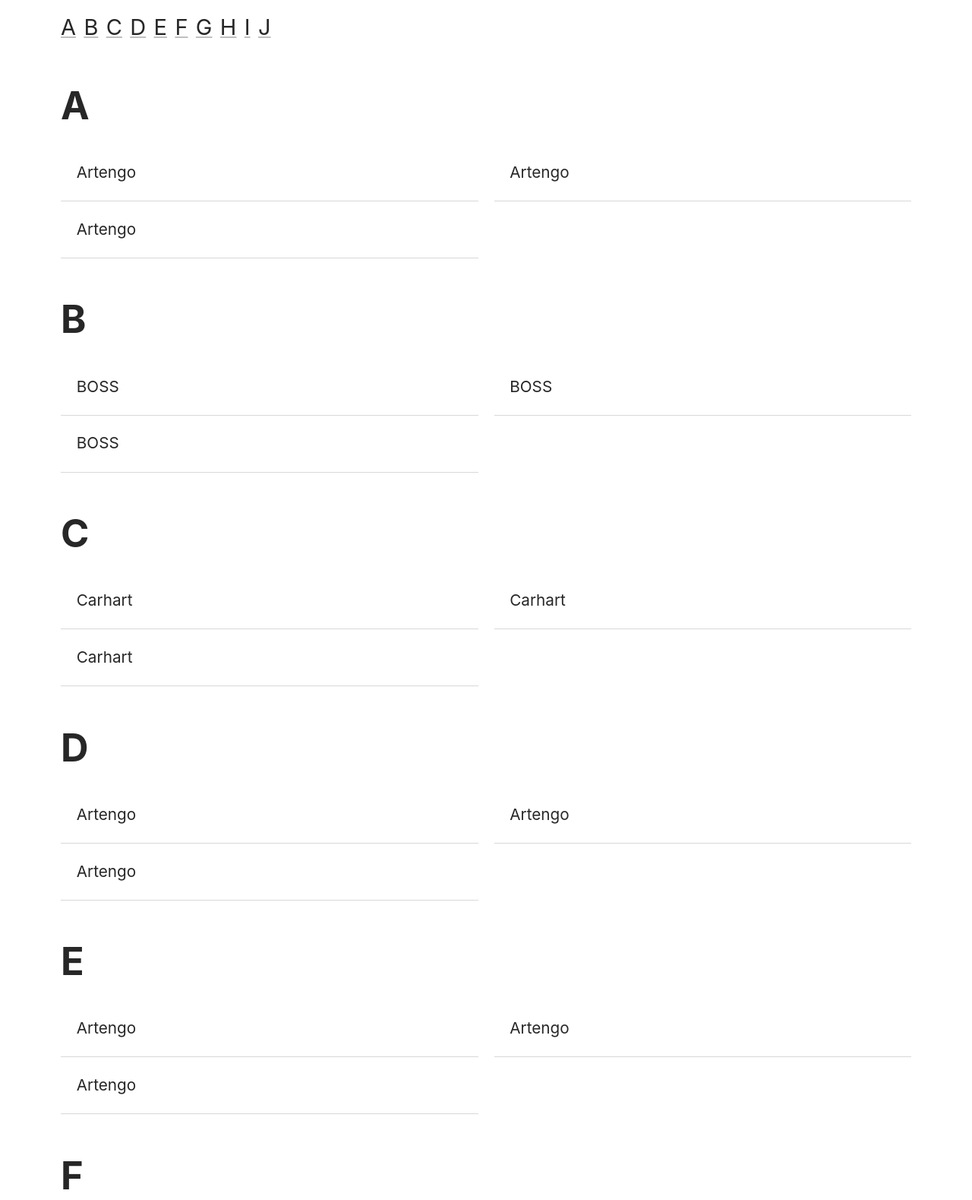
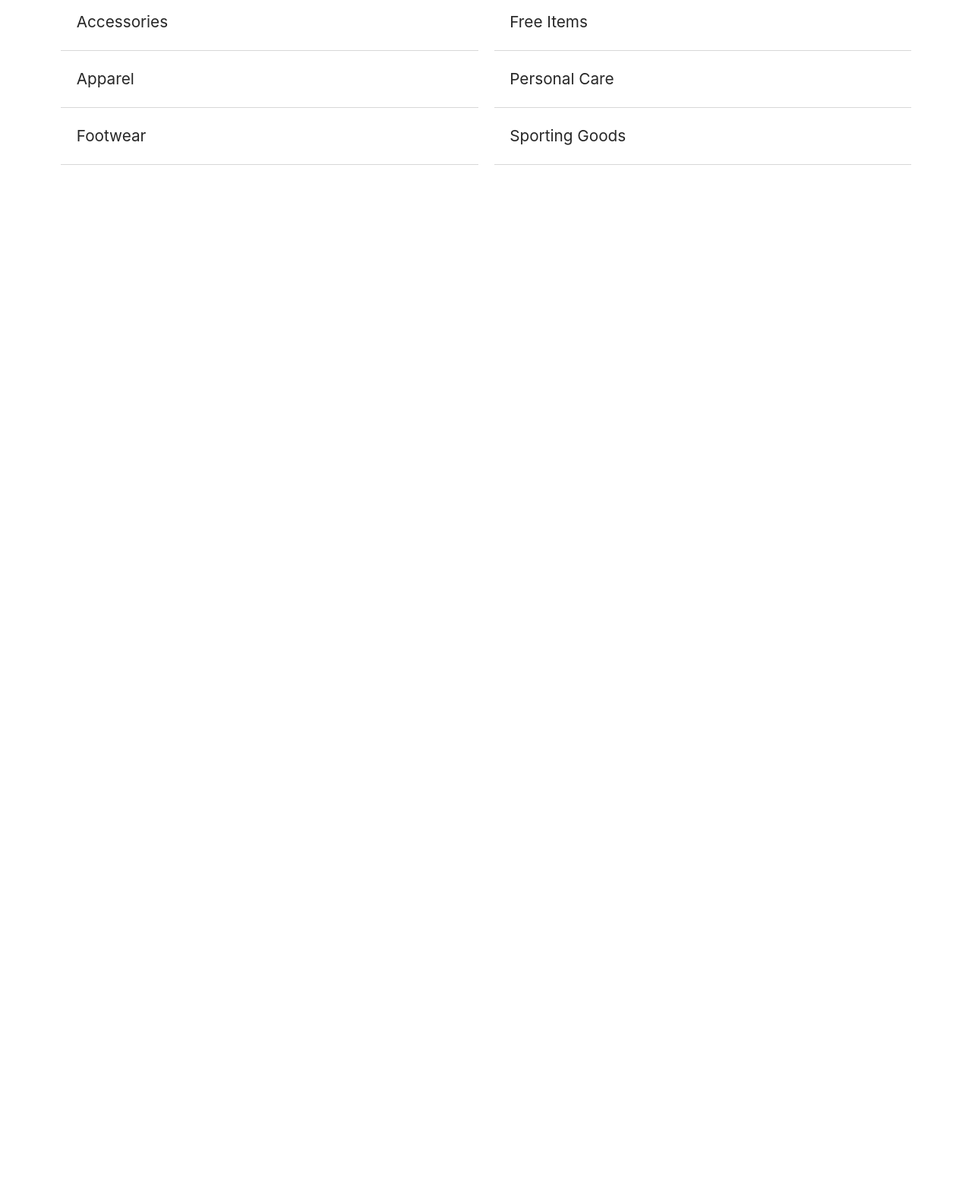
Before and after one commit to thea1874/web2-static-site, a plain HTML site: page category.html in a window 1280 px wide. Shown: the part 121-1700 px from the top of the page at 76% size. After the commit the page ends 800 px from the top, so only its background shows below. Drawn offline with Linux system fonts and the light colour scheme.

Commit message:
change category

```diff
--- a/category.html
+++ b/category.html
@@ -11,105 +11,21 @@
     <header class="mainNav">
       <h1>Fashion<span>R</span>Us</h1>
       <nav>
-        <a href="#">Categories</a>
-        <a href="category.html">Brands</a>
+        <a href="category.html">Categories</a>
+        <a href="#">Brands</a>
         <a href="#">Seasons</a>
       </nav>
     </header>
     <main>
-      <section class="letterLinks">
-        <ol>
-          <li><a href="#letter_a">A</a></li>
-          <li><a href="#letter_b">B</a></li>
-          <li><a href="#letter_c">C</a></li>
-          <li><a href="#letter_d">D</a></li>
-          <li><a href="#letter_e">E</a></li>
-          <li><a href="#letter_f">F</a></li>
-          <li><a href="#letter_g">G</a></li>
-          <li><a href="#letter_h">H</a></li>
-          <li><a href="#letter_i">I</a></li>
-          <li><a href="#letter_j">J</a></li>
-        </ol>
-      </section>
       <div class="brandList">
-        <section class="letterGroup" id="letter_a">
-          <h2>A</h2>
+        <section class="letterGroup">
           <ol>
-            <li><a href="productlist.html">Artengo</a></li>
-            <li><a href="productlist.html">Artengo</a></li>
-            <li><a href="productlist.html">Artengo</a></li>
-          </ol>
-        </section>
-        <section class="letterGroup" id="letter_b">
-          <h2>B</h2>
-          <ol>
-            <li><a href="productlist.html">BOSS</a></li>
-            <li><a href="productlist.html">BOSS</a></li>
-            <li><a href="productlist.html">BOSS</a></li>
-          </ol>
-        </section>
-        <section class="letterGroup" id="letter_c">
-          <h2>C</h2>
-          <ol>
-            <li><a href="productlist.html">Carhart</a></li>
-            <li><a href="productlist.html">Carhart</a></li>
-            <li><a href="productlist.html">Carhart</a></li>
-          </ol>
-        </section>
-        <section class="letterGroup" id="letter_d">
-          <h2>D</h2>
-          <ol>
-            <li><a href="productlist.html">Artengo</a></li>
-            <li><a href="productlist.html">Artengo</a></li>
-            <li><a href="productlist.html">Artengo</a></li>
-          </ol>
-        </section>
-        <section class="letterGroup" id="letter_e">
-          <h2>E</h2>
-          <ol>
-            <li><a href="productlist.html">Artengo</a></li>
-            <li><a href="productlist.html">Artengo</a></li>
-            <li><a href="productlist.html">Artengo</a></li>
-          </ol>
-        </section>
-        <section class="letterGroup" id="letter_f">
-          <h2>F</h2>
-          <ol>
-            <li><a href="productlist.html">Artengo</a></li>
-            <li><a href="productlist.html">Artengo</a></li>
-            <li><a href="productlist.html">Artengo</a></li>
-          </ol>
-        </section>
-        <section class="letterGroup" id="letter_g">
-          <h2>G</h2>
-          <ol>
-            <li><a href="productlist.html">Artengo</a></li>
-            <li><a href="productlist.html">Artengo</a></li>
-            <li><a href="productlist.html">Artengo</a></li>
-          </ol>
-        </section>
-        <section class="letterGroup" id="letter_h">
-          <h2>H</h2>
-          <ol>
-            <li><a href="productlist.html">Artengo</a></li>
-            <li><a href="productlist.html">Artengo</a></li>
-            <li><a href="productlist.html">Artengo</a></li>
-          </ol>
-        </section>
-        <section class="letterGroup" id="letter_i">
-          <h2>I</h2>
-          <ol>
-            <li><a href="productlist.html">Artengo</a></li>
-            <li><a href="productlist.html">Artengo</a></li>
-            <li><a href="productlist.html">Artengo</a></li>
-          </ol>
-        </section>
-        <section class="letterGroup" id="letter_j">
-          <h2>J</h2>
-          <ol>
-            <li><a href="productlist.html">Artengo</a></li>
-            <li><a href="productlist.html">Artengo</a></li>
-            <li><a href="productlist.html">Artengo</a></li>
+            <li><a href="productlist.html">Accessories</a></li>
+            <li><a href="productlist.html">Apparel</a></li>
+            <li><a href="productlist.html">Footwear</a></li>
+            <li><a href="productlist.html">Free Items</a></li>
+            <li><a href="productlist.html">Personal Care</a></li>
+            <li><a href="productlist.html">Sporting Goods</a></li>
           </ol>
         </section>
       </div>
```
